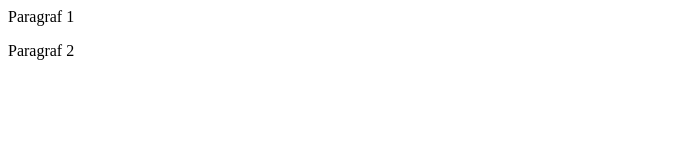
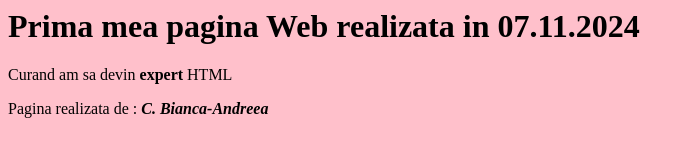
Before and after one commit to bianca-cuemjiev/bianca-cuemjiev.github.io, a plain HTML site: page index.html in a window 1280 px wide. Shown: the whole page, without its empty margins (0-695 px from the left). Drawn offline with Linux system fonts and the light colour scheme.

Commit message:
Website-pagina 1.html

```diff
--- a/index.html
+++ b/index.html
@@ -1,9 +1,16 @@
 <html>
+
 <head>
-  <title>Titlu pagina index</title>
+<title> website </title>
 </head>
-  <body>
-    <p>Paragraf 1</p>
-    <p>Paragraf 2</p>
-  </body>
+
+<body bgcolor="pink">
+
+<h1> Prima mea pagina Web realizata in 07.11.2024</h1>
+
+<p>Curand am sa devin <strong>expert</strong> HTML </p>
+<p>
+Pagina realizata de :<cite><b><i> C. Bianca-Andreea </i></b></cite>
+</body>
+
 </html>
```
